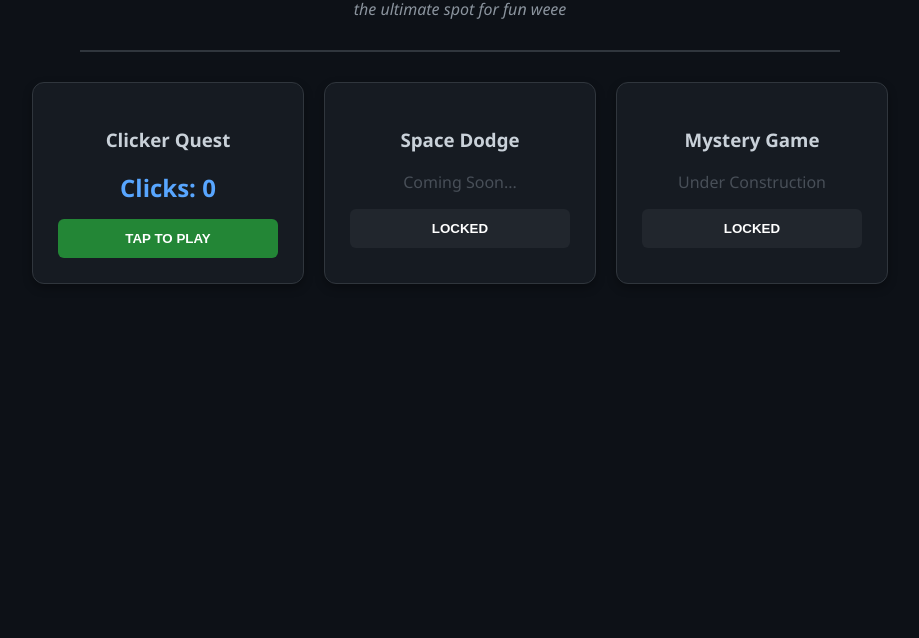
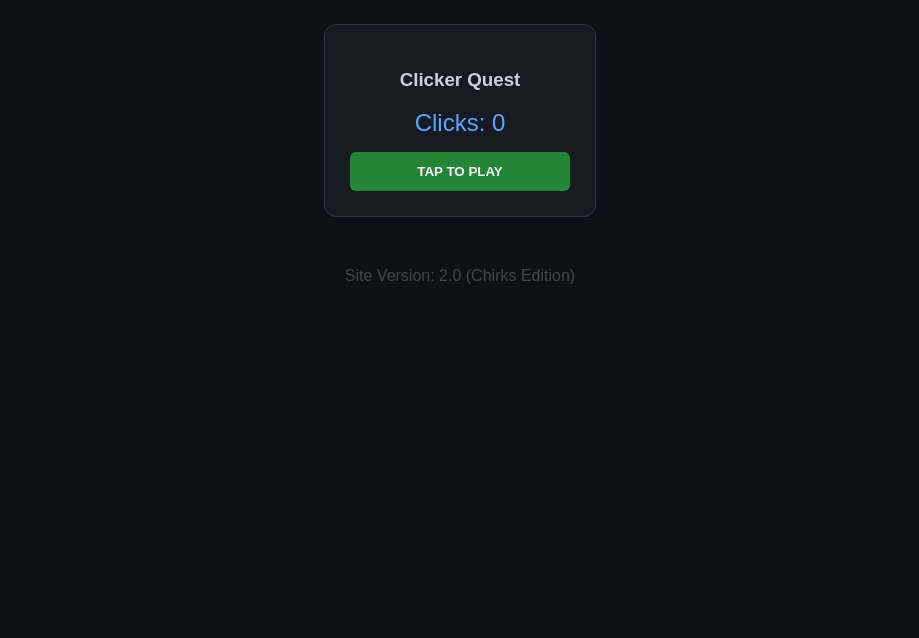
Before and after one commit to garrettcharlie325/CHUCKSUBG123, a plain HTML site: page index.html in a window 1280 px wide. Shown: the part 162-800 px from the top of the page, without its empty margins (180-1099 px from the left). Drawn offline with Linux system fonts and the light colour scheme.

Commit message:
Update index.html

```diff
--- a/index.html
+++ b/index.html
@@ -3,40 +3,23 @@
 <head>
     <title>CHIRKS UNBLOCKED GAMES HUB</title>
     <style>
-        body { font-family: 'Segoe UI', Tahoma, Geneva, Verdana, sans-serif; background-color: #0d1117; color: #c9d1d9; text-align: center; padding-top: 50px; }
+        body { font-family: sans-serif; background-color: #0d1117; color: #c9d1d9; text-align: center; padding-top: 50px; }
         .game-container { display: flex; justify-content: center; gap: 20px; flex-wrap: wrap; margin-top: 30px; }
-        .game-card { background: #161b22; border: 1px solid #30363d; padding: 25px; border-radius: 12px; width: 220px; box-shadow: 0 4px 10px rgba(0,0,0,0.3); }
-        .btn { background: #238636; color: white; border: none; padding: 12px 20px; border-radius: 6px; cursor: pointer; font-weight: bold; width: 100%; transition: 0.2s; }
-        .btn:hover { background: #2ea043; transform: scale(1.02); }
-        #score-display { font-size: 24px; color: #58a6ff; margin-bottom: 15px; font-weight: bold; }
-        h1 { color: #f0f6fc; font-size: 3rem; margin-bottom: 0; }
-        .subtitle { color: #8b949e; font-style: italic; margin-top: 5px; }
+        .game-card { background: #161b22; border: 1px solid #30363d; padding: 25px; border-radius: 12px; width: 220px; }
+        .btn { background: #238636; color: white; border: none; padding: 12px 20px; border-radius: 6px; cursor: pointer; font-weight: bold; width: 100%; }
+        #score-display { font-size: 24px; color: #58a6ff; margin-bottom: 15px; }
     </style>
 </head>
 <body>
 
     <h1>CHIRKS UNBLOCKED GAMES HUB</h1>
-    <p class="subtitle">the ultimate spot for fun weee</p>
-
-    <hr style="width: 60%; border: 0.5px solid #30363d; margin: 30px auto;">
+    <p>the ultimate spot for fun weee</p>
 
     <div class="game-container">
         <div class="game-card">
             <h3>Clicker Quest</h3>
             <div id="score-display">Clicks: 0</div>
             <button class="btn" onclick="addPoint()">TAP TO PLAY</button>
-        </div>
-
-        <div class="game-card">
-            <h3>Space Dodge</h3>
-            <p style="color: #484f58;">Coming Soon...</p>
-            <button class="btn" style="background: #21262d; cursor: not-allowed;">LOCKED</button>
-        </div>
-
-        <div class="game-card">
-            <h3>Mystery Game</h3>
-            <p style="color: #484f58;">Under Construction</p>
-            <button class="btn" style="background: #21262d; cursor: not-allowed;">LOCKED</button>
         </div>
     </div>
 
@@ -45,10 +28,9 @@
         function addPoint() {
             score = score + 1;
             document.getElementById("score-display").innerHTML = "Clicks: " + score;
-
-            if (score === 10) { alert("Bronze Rank Reached!"); }
-            if (score === 100) { alert("CHIRKS ELITE STATUS!"); }
         }
     </script>
+
+    <p style="margin-top: 50px; color: #444;">Site Version: 2.0 (Chirks Edition)</p>
 </body>
 </html>
```
